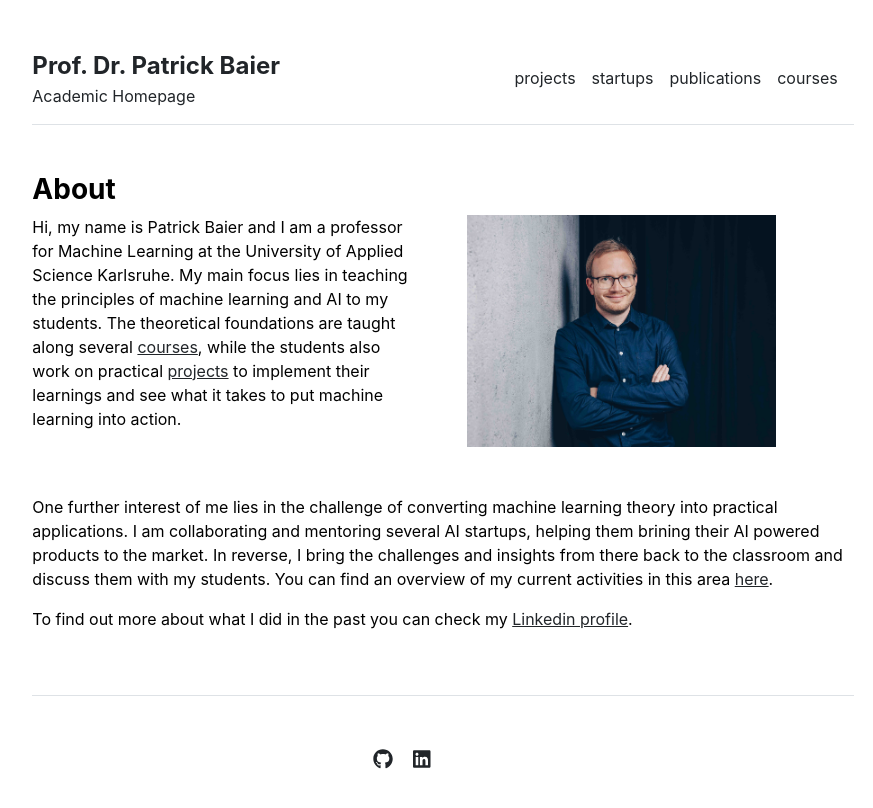
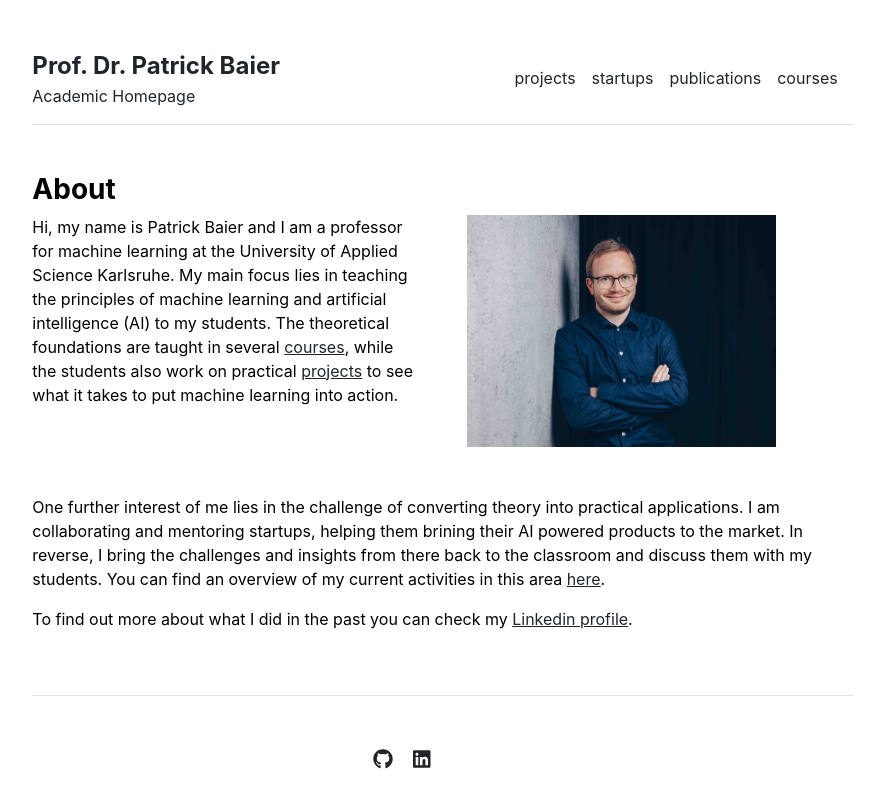
Before and after one commit to pabair/pabair.github.io, a Jekyll site: the page built from index.md, in a window 1280 px wide. Shown: the top 808 px of the page, without its empty margins (197-1070 px from the left). Built offline with Jekyll 4.4.1, drawn with Linux system fonts in a browser that asks for light colours.

Commit message:
added content

```diff
--- a/_includes/header-de.html
+++ b/_includes/header-de.html
@@ -11,5 +11,6 @@
     {% for item in site.data.settings.menu_de %}
       <a class="me-3 py-2 text-decoration-none" href="{{ site.github.url }}{{ item.url }}">{{ item.name }}</a>
     {% endfor %}
+
   </nav>
 </header>
--- a/index.md
+++ b/index.md
@@ -5,18 +5,18 @@ title: "Home"
 
 <div class="row g-5 mb-5">
   <div class="col-md-6">
-    Hi, my name is Patrick Baier and I am a professor for Machine Learning at the University of Applied Science Karlsruhe.
+    Hi, my name is Patrick Baier and I am a professor for machine learning at the University of Applied Science Karlsruhe.
 
-	My main focus lies in teaching the principles of machine learning and AI to my students. The theoretical foundations are taught along several
+	My main focus lies in teaching the principles of machine learning and artificial intelligence (AI) to my students. The theoretical foundations are taught in several
 	<a href="https://pabair.github.io/courses.html">courses</a>, while the students also work on practical
-	<a href="https://pabair.github.io/projects.html">projects</a> to implement their learnings and see what it takes to put machine learning into action.
+	<a href="https://pabair.github.io/projects.html">projects</a> to see what it takes to put machine learning into action.
   </div>
   <div class="col-md-6">
     <img src="{{ site.github.url }}/assets/img/me.jpg" alt="Home" width="80%">
   </div>
 </div>
 
-One further interest of me lies in the challenge of converting machine learning theory into practical applications. I am collaborating and mentoring several AI startups, helping them brining their AI powered products to the market. In reverse, I bring the challenges and insights from there back to the classroom and discuss them with my students.
+One further interest of me lies in the challenge of converting theory into practical applications. I am collaborating and mentoring startups, helping them brining their AI powered products to the market. In reverse, I bring the challenges and insights from there back to the classroom and discuss them with my students.
 You can find an overview of my current activities in this area
 <a href="https://pabair.github.io/startups.html">here</a>.
 <p>
```
